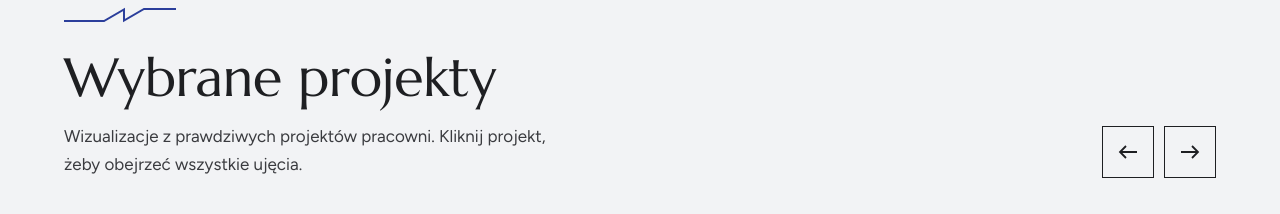
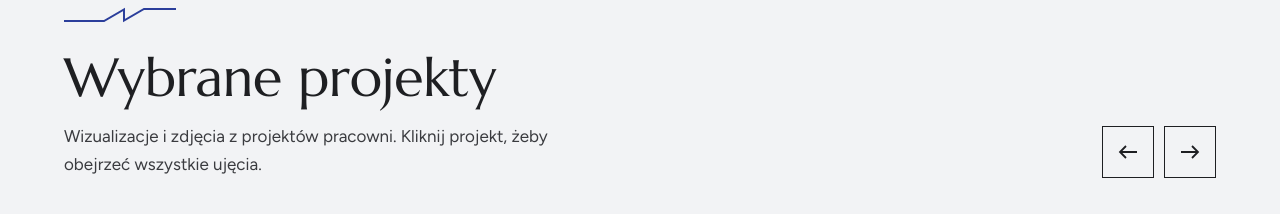
Before and after one commit to Disaster26/qstudio-koncepcja, a plain HTML site: page index.html in a window 1280 px wide. Shown: the part 1700-1914 px from the top of the page. Drawn offline with Linux system fonts and the light colour scheme.

Commit message:
Opis sekcji projektów

```diff
--- a/index.html
+++ b/index.html
@@ -320,7 +320,7 @@ textarea{min-height:120px;resize:vertical}
     <div>
       <svg class="rzut" viewBox="0 0 112 30" aria-hidden="true"><path d="M0 25H40L60 13.5V24.5L80 13H112"/></svg>
       <h2>Wybrane projekty</h2>
-      <p>Wizualizacje z prawdziwych projektów pracowni. Kliknij projekt, żeby obejrzeć wszystkie ujęcia.</p>
+      <p>Wizualizacje i zdjęcia z projektów pracowni. Kliknij projekt, żeby obejrzeć wszystkie ujęcia.</p>
     </div>
     <div class="strzalki">
       <button type="button" data-pas="-1" aria-label="Poprzednie projekty"><svg viewBox="0 0 20 14"><path d="M8 1L2 7l6 6M2 7h17" fill="none" stroke="currentColor" stroke-width="1.8"/></svg></button>
```
